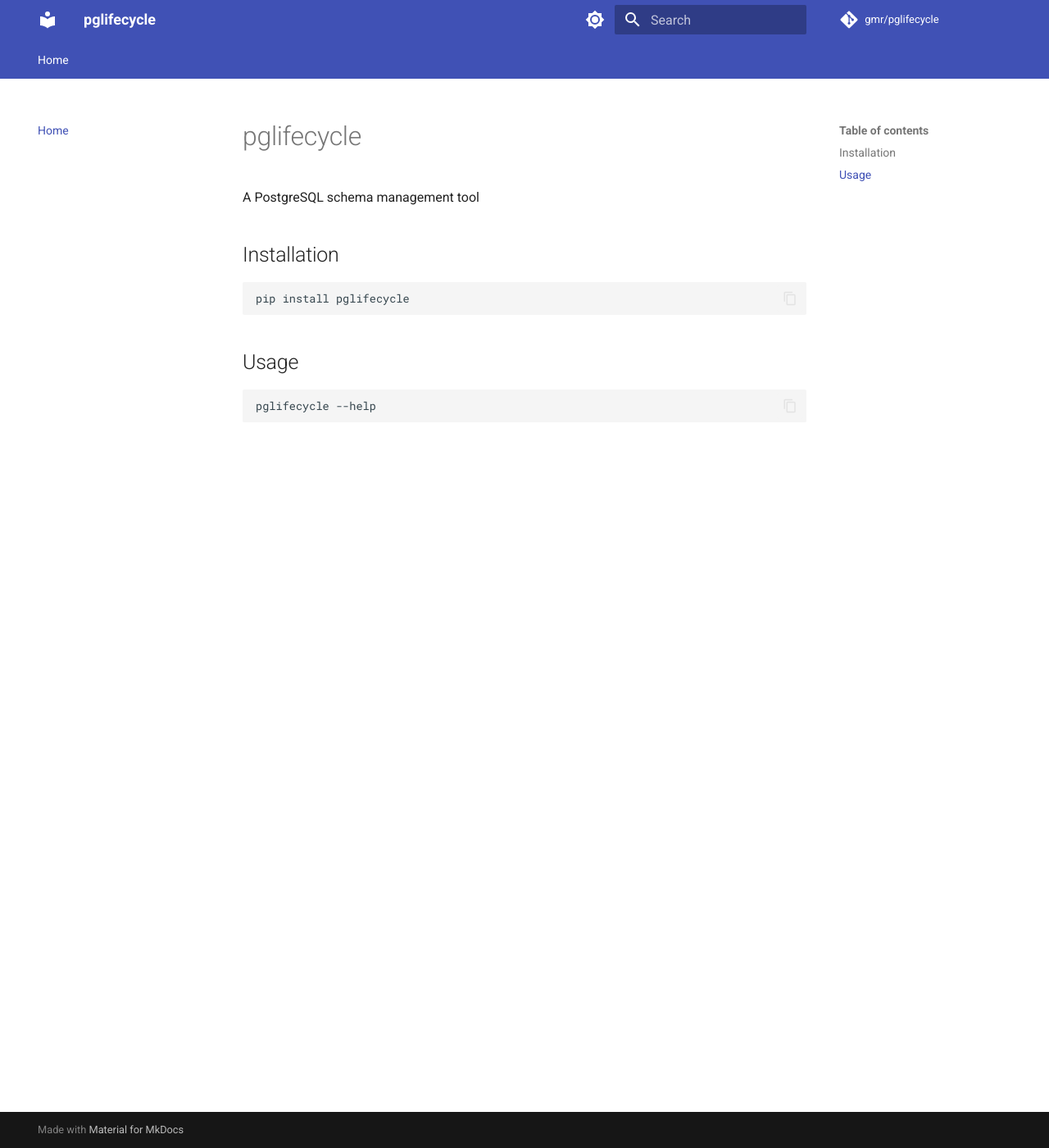
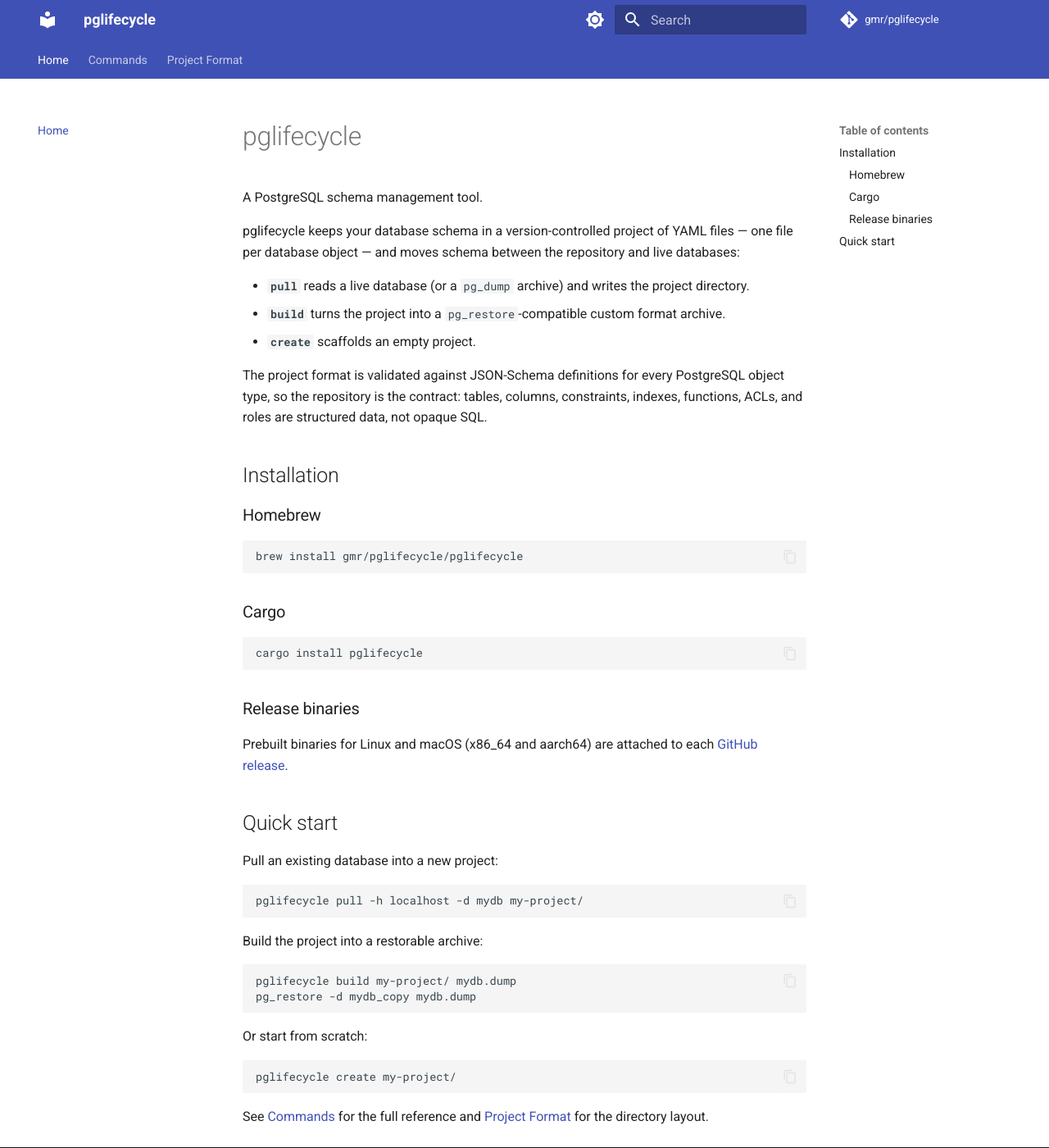
Before and after one commit to gmr/pglifecycle, an MkDocs documentation site: the page built from docs/index.md, in a window 1280 px wide and 1400 px high. Shown: the whole window at 82% size. Built offline with MkDocs 1.6.1 and Material for MkDocs 9.7.7, drawn with Linux system fonts in a browser that asks for light colours; comment, search, counter and statistics services are not loaded.

Commit message:
Add release tooling and refresh docs for the Rust cutover (Phase 4)
- release.yaml: binaries for 4 targets (Linux/macOS x86_64+aarch64,
  aarch64 Linux via cross) attached to GitHub releases, plus an
  automatic gmr/homebrew-pglifecycle formula update — ported from
  pgfmt's release workflow (requires the HOMEBREW_TAP_TOKEN secret)
- publish.yaml: cargo publish to crates.io on release via trusted
  publishing, also from pgfmt
- docs: refresh the mkdocs site for the Rust tool (install via
  brew/cargo/binaries, command reference, project format); drop the
  Python-only mkdocstrings plugin and the pglifecycle/** path trigger
- README: Rust install instructions; crates.io badge replaces
  PyPI/codecov

Verified mkdocs build --strict passes. The tap repository
gmr/homebrew-pglifecycle is seeded with a placeholder formula the
release workflow rewrites, and main's last Python commit is tagged
python-final ahead of the cutover PR.

Co-authored-by: Claude <noreply@anthropic.com>

````diff
--- a/docs/index.md
+++ b/docs/index.md
@@ -1,15 +1,61 @@
 # pglifecycle
 
-A PostgreSQL schema management tool
+A PostgreSQL schema management tool.
+
+pglifecycle keeps your database schema in a version-controlled project
+of YAML files — one file per database object — and moves schema between
+the repository and live databases:
+
+- **`pull`** reads a live database (or a `pg_dump` archive) and writes
+  the project directory.
+- **`build`** turns the project into a `pg_restore`-compatible custom
+  format archive.
+- **`create`** scaffolds an empty project.
+
+The project format is validated against JSON-Schema definitions for
+every PostgreSQL object type, so the repository is the contract: tables,
+columns, constraints, indexes, functions, ACLs, and roles are structured
+data, not opaque SQL.
 
 ## Installation
 
+### Homebrew
+
 ```bash
-pip install pglifecycle
+brew install gmr/pglifecycle/pglifecycle
 ```
 
-## Usage
+### Cargo
 
 ```bash
-pglifecycle --help
+cargo install pglifecycle
 ```
+
+### Release binaries
+
+Prebuilt binaries for Linux and macOS (x86_64 and aarch64) are attached
+to each [GitHub release](https://github.com/gmr/pglifecycle/releases).
+
+## Quick start
+
+Pull an existing database into a new project:
+
+```bash
+pglifecycle pull -h localhost -d mydb my-project/
+```
+
+Build the project into a restorable archive:
+
+```bash
+pglifecycle build my-project/ mydb.dump
+pg_restore -d mydb_copy mydb.dump
+```
+
+Or start from scratch:
+
+```bash
+pglifecycle create my-project/
+```
+
+See [Commands](commands.md) for the full reference and
+[Project Format](project-format.md) for the directory layout.
--- a/mkdocs.yml
+++ b/mkdocs.yml
@@ -3,10 +3,6 @@ site_description: A PostgreSQL schema management tool
 site_url: https://gmr.github.io/pglifecycle/
 repo_url: https://github.com/gmr/pglifecycle
 repo_name: gmr/pglifecycle
-
-exclude_docs: |
-  *.rst
-  conf.py
 
 theme:
   name: material
@@ -36,17 +32,6 @@ theme:
 
 plugins:
   - search
-  - mkdocstrings:
-      handlers:
-        python:
-          paths: [.]
-          options:
-            docstring_style: google
-            show_source: true
-            show_root_heading: true
-            show_root_toc_entry: true
-            heading_level: 2
-            members_order: source
 
 markdown_extensions:
   - admonition
@@ -62,3 +47,5 @@ markdown_extensions:
 
 nav:
   - Home: index.md
+  - Commands: commands.md
+  - Project Format: project-format.md
````
Also changed, not shown: README.md (+39 -4 lines), docs/commands.md (added, +81 -0 lines), docs/project-format.md (added, +76 -0 lines), 3 other files.
